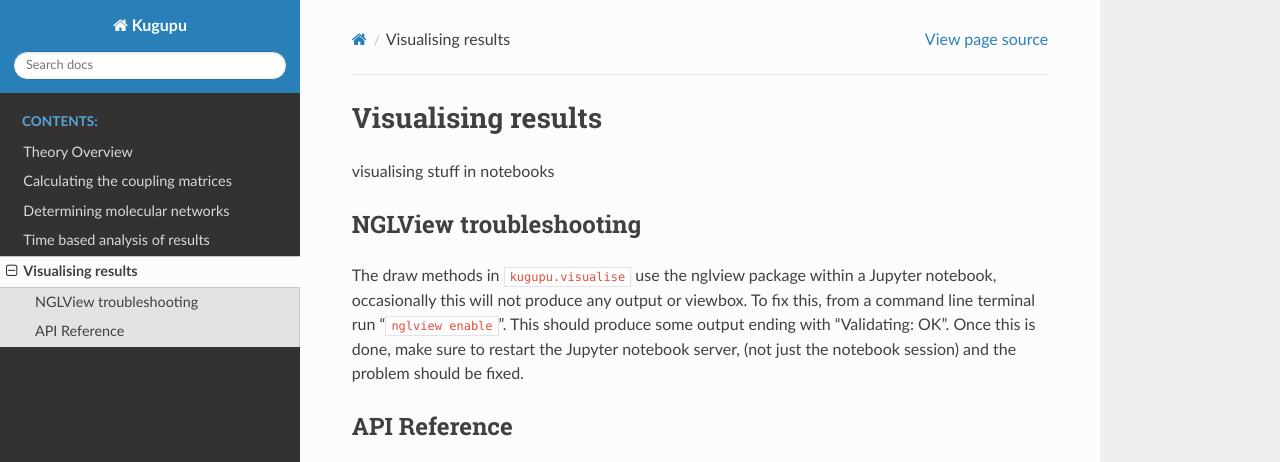
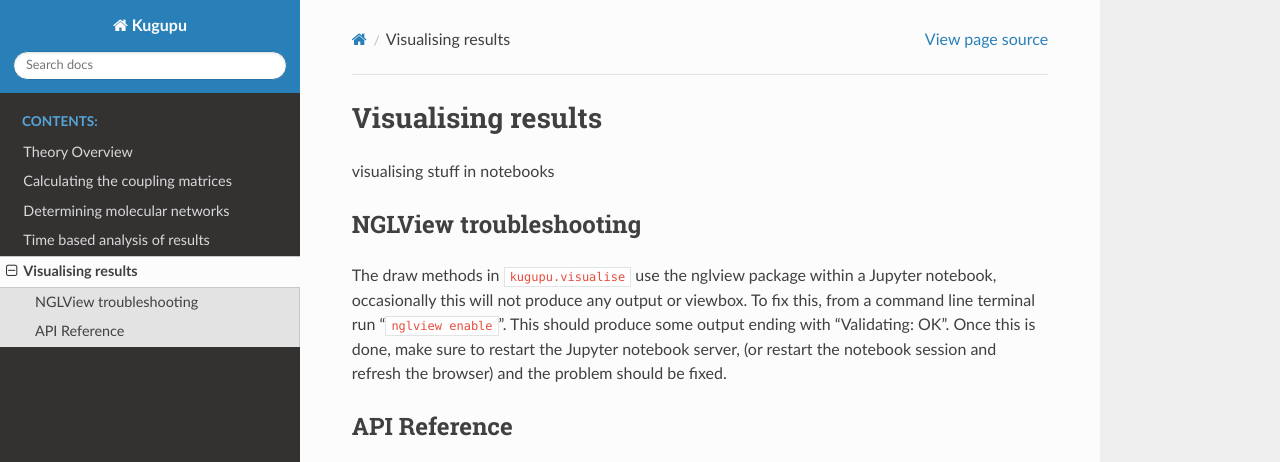
Before and after one commit to kugupu/kugupu, a Sphinx documentation site: the page built from docs/visualisation.rst, in a window 1280 px wide, cut to the strip 0-462 px from the top of the page. Built offline with Sphinx 7.4.7 and the Read the Docs theme 2.0.0, drawn with Linux system fonts in a browser that asks for light colours.

Commit message:
Update visualisation.rst

```diff
--- a/docs/visualisation.rst
+++ b/docs/visualisation.rst
@@ -13,7 +13,7 @@
 from a command line terminal run "``nglview enable``".
 This should produce some output ending with "Validating: OK".
 Once this is done, make sure to restart the Jupyter notebook server,
-(not just the notebook session) and the problem should be fixed.
+(or restart the notebook session and refresh the browser) and the problem should be fixed.
 
 
 API Reference
```
